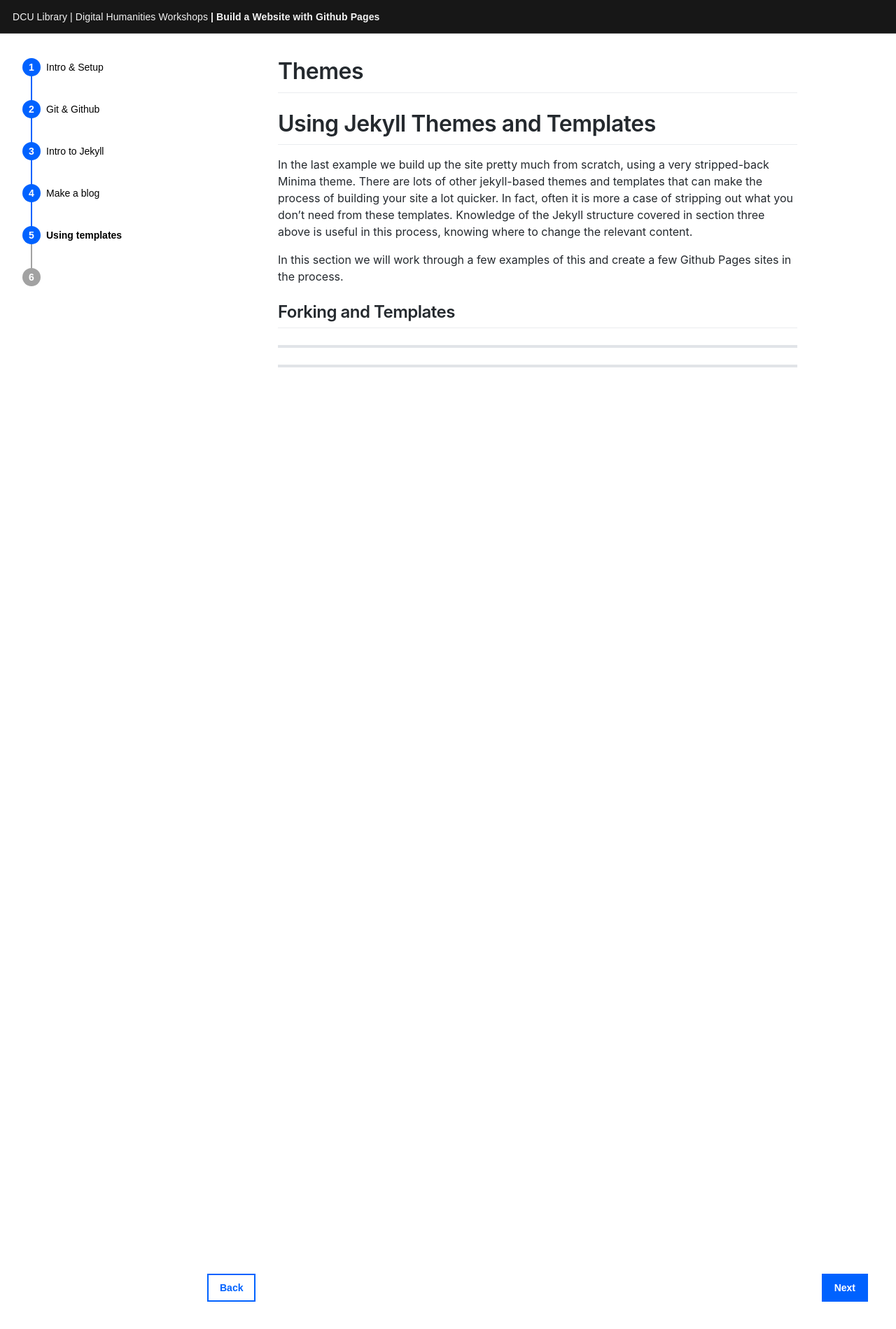
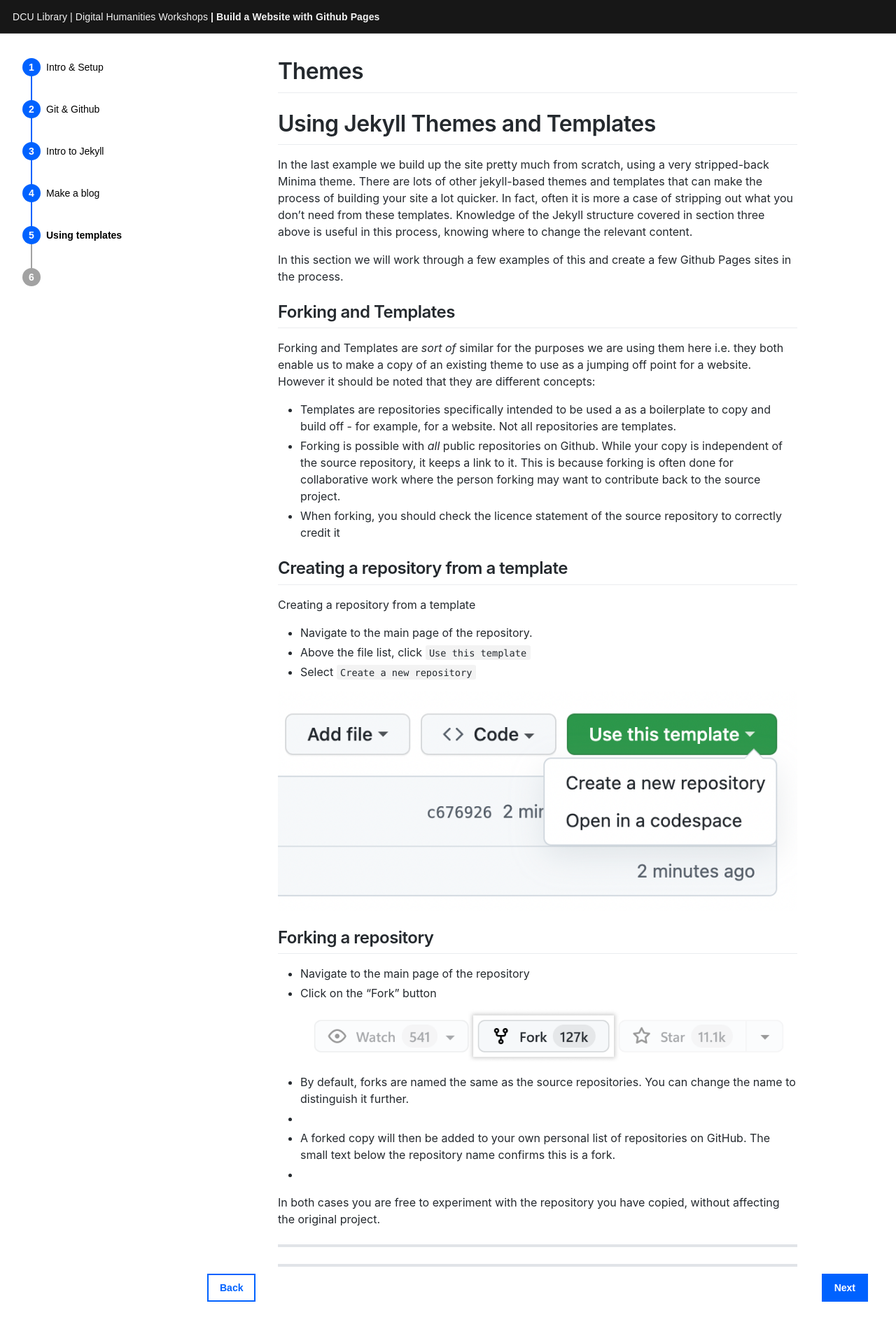
Before and after one commit to liamodwyer/github-pages, a Jekyll site: the page built from _workshop/5-templates.md, in a window 1280 px wide. Shown: the top 1899 px of the page at 70% size. Built offline with Jekyll 4.4.1, drawn with Linux system fonts in a browser that asks for light colours; some web fonts are replaced.

Commit message:
add templates content

```diff
--- a/_workshop/5-templates.md
+++ b/_workshop/5-templates.md
@@ -12,6 +12,34 @@ In this section we will work through a few examples of this and create a few Git
 
 ## Forking and Templates
 
+Forking and Templates are *sort of* similar for the purposes we are using them here i.e. they both enable us to make a copy of an existing theme to use as a jumping off point for a website. However it should be noted that they are different concepts:
+
+- Templates are repositories specifically intended to be used a as a boilerplate to copy and build off - for example, for a website. Not all repositories are templates.
+- Forking is possible with *all* public repositories on Github. While your copy is independent of the source repository, it keeps a link to it. This is because forking is often done for collaborative work where the person forking may want to contribute back to the source project.
+- When forking, you should check the licence statement of the source repository to correctly credit it
+
+## Creating a repository from a template
+
+Creating a repository from a template
+
+- Navigate to the main page of the repository.
+- Above the file list, click `Use this template`
+- Select `Create a new repository`
+
+![Template screenshot](assets/images/createByTemplate.png)
+
+## Forking a repository
+
+- Navigate to the main page of the repository
+- Click on the "Fork" button
+![fork button](assets/images/forkButton.png)
+- By default, forks are named the same as the source repositories. You can change the name to distinguish it further.
+-
+- A forked copy will then be added to your own personal list of repositories on GitHub. The small text below the repository name confirms this is a fork.
+-
+
+In both cases you are free to experiment with the repository you have copied, without affecting the original project.
+
 
 
 
```
Also changed, not shown: assets/images/createByTemplate.png (added), assets/images/forkButton.png (added).
